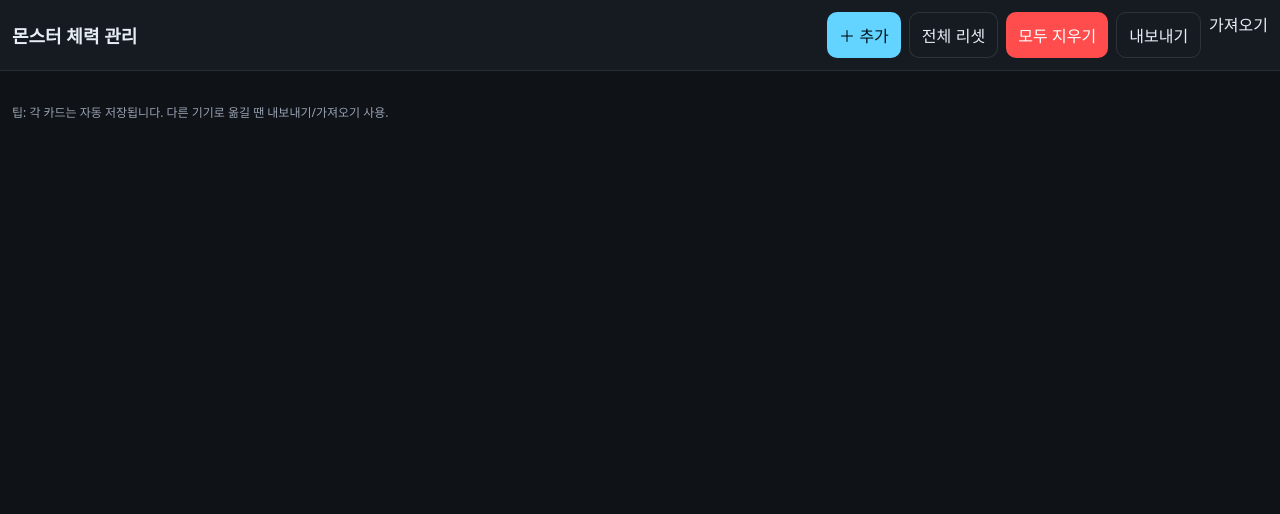
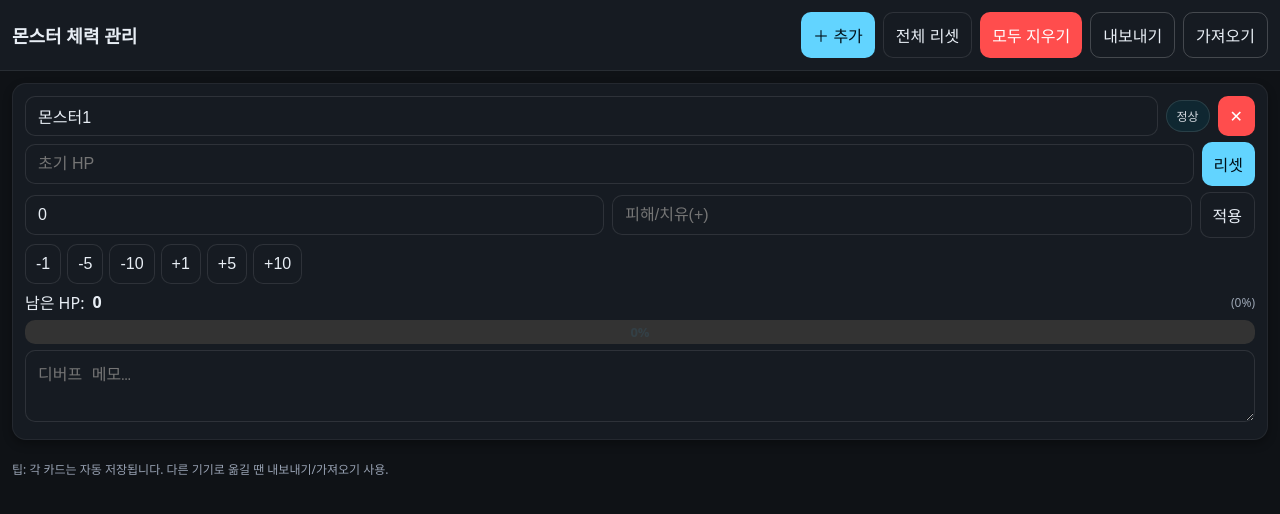
Before and after one commit to dldudwo22222-tech/monster-hp-tracker, a plain HTML site: page index.html in a window 1280 px wide. Drawn offline with Linux system fonts and the light colour scheme.

Commit message:
Add files via upload

```diff
--- a/index.html
+++ b/index.html
@@ -18,7 +18,7 @@ button,input,textarea{border-radius:10px;border:1px solid rgba(255,255,255,.1);p
 button{cursor:pointer;-webkit-tap-highlight-color:transparent}
 .primary{background:var(--accent);color:#001018;border:none}
 .danger{background:var(--danger);color:#fff;border:none}
-.ghost{background:transparent}
+.ghost{background:transparent;border:1px solid rgba(255,255,255,.2)}
 .grid{display:grid;grid-template-columns:repeat(auto-fit,minmax(300px,1fr));gap:12px;padding:12px}
 .card{background:var(--card);padding:12px;border-radius:14px;box-shadow:0 4px 10px rgba(0,0,0,.3);border:1px solid rgba(255,255,255,.06);transition:filter .2s,opacity .2s}
 .card header{display:flex;gap:8px;justify-content:space-between;align-items:center;margin-bottom:6px}
@@ -39,7 +39,6 @@ button{cursor:pointer;-webkit-tap-highlight-color:transparent}
 footer.small{padding:8px 12px;color:var(--muted);font-size:12px}
 input[type="file"]{display:none}
 kbd{background:#0d1117;border:1px solid #23262d;border-radius:6px;padding:2px 6px;font-size:12px}
-/* Big touch targets on tablets */
 button, .qbtn{min-height:40px}
 </style>
 </head>
@@ -51,9 +50,9 @@ button, .qbtn{min-height:40px}
       <button id="resetAll" title="모든 카드 현재 HP를 초기 HP로">전체 리셋</button>
       <button id="clearCalcs" class="danger" title="모든 카드 삭제">모두 지우기</button>
       <button id="exportBtn" class="ghost" title="JSON으로 내보내기">내보내기</button>
-      <label class="ghost" style="cursor:pointer" title="JSON에서 가져오기">
-        가져오기<input id="importInput" type="file" accept="application/json" />
-      </label>
+      <!-- Better 'Import' UI: button that triggers hidden input -->
+      <input id="importInput" type="file" accept="application/json" />
+      <button id="importBtn" class="ghost" title="JSON에서 가져오기">가져오기</button>
     </div>
   </div>
 
@@ -92,20 +91,20 @@ button, .qbtn{min-height:40px}
     const percent = card.init>0 ? pct(ratio) : 0;
     const st = hpState(card);
 
-    wrap.innerHTML = \`
+    wrap.innerHTML = `
       <header>
-        <input class="title" value="\${escapeHtml(card.name)}" aria-label="이름" />
-        <span class="state \${st}">\${st==='dead'?'전투불능':(st==='warning'?'위태로움':'정상')}</span>
+        <input class="title" value="${escapeHtml(card.name)}" aria-label="이름" />
+        <span class="state ${st}">${st==='dead'?'전투불능':(st==='warning'?'위태로움':'정상')}</span>
         <button class="danger delBtn" title="삭제">✕</button>
       </header>
 
       <div class="hp-row">
-        <input type="number" class="initHp" placeholder="초기 HP" value="\${card.init||''}" aria-label="초기 HP">
+        <input type="number" class="initHp" placeholder="초기 HP" value="${card.init||''}" aria-label="초기 HP">
         <button class="primary resetBtn" title="현재 HP를 초기 HP로">리셋</button>
       </div>
 
       <div class="hp-row">
-        <input type="number" class="curHp" placeholder="현재 HP" value="\${card.current||0}" aria-label="현재 HP">
+        <input type="number" class="curHp" placeholder="현재 HP" value="${card.current||0}" aria-label="현재 HP">
         <input type="number" class="dmg" placeholder="피해/치유(+)" aria-label="피해 혹은 치유 값">
         <button class="applyBtn" title="피해/치유 적용">적용</button>
       </div>
@@ -120,17 +119,17 @@ button, .qbtn{min-height:40px}
       </div>
 
       <div class="hp-row" aria-live="polite">
-        <span>남은 HP:</span><strong class="remain">\${card.current|0}</strong>
-        <span style="margin-left:auto;color:#9aa4b2;font-size:12px">(\${percent}%)</span>
+        <span>남은 HP:</span><strong class="remain">${card.current|0}</strong>
+        <span style="margin-left:auto;color:#9aa4b2;font-size:12px">(${percent}%)</span>
       </div>
 
-      <div class="hp-bar-wrap" title="\${percent}%">
-        <div class="hp-bar" style="width:\${percent}%;background:\${(card.init>0 && ratio<=0.5)?'var(--danger)':'var(--accent)'}"></div>
-        <div class="pct">\${percent}%</div>
+      <div class="hp-bar-wrap" title="${percent}%">
+        <div class="hp-bar" style="width:${percent}%;background:${(card.init>0 && ratio<=0.5)?'var(--danger)':'var(--accent)'}"></div>
+        <div class="pct">${percent}%</div>
       </div>
 
-      <textarea class="debuff" placeholder="디버프 메모…" aria-label="디버프 메모">\${escapeHtml(card.memo||'')}</textarea>
-    \`;
+      <textarea class="debuff" placeholder="디버프 메모…" aria-label="디버프 메모">${escapeHtml(card.memo||'')}</textarea>
+    `;
 
     const titleI = wrap.querySelector('.title');
     const initHpI = wrap.querySelector('.initHp');
@@ -242,7 +241,12 @@ button, .qbtn{min-height:40px}
     a.click();
     URL.revokeObjectURL(a.href);
   };
-  document.getElementById('importInput').addEventListener('change', async (e)=>{
+
+  // Better import button behavior
+  const importInput = document.getElementById('importInput');
+  const importBtn = document.getElementById('importBtn');
+  importBtn.addEventListener('click', ()=> importInput.click());
+  importInput.addEventListener('change', async (e)=>{
     const file = e.target.files?.[0];
     if(!file) return;
     try{
@@ -264,7 +268,12 @@ button, .qbtn{min-height:40px}
     }
   });
 
-  function escapeHtml(s){ return String(s).replace(/[&<>\"']/g, m=>({ '&':'&amp;','<':'&lt;','>':'&gt;','"':'&quot;',\"'\":'&#39;' }[m])); }
+  // FIX: escapeHtml JS syntax error corrected here
+  function escapeHtml(s){
+    return String(s).replace(/[&<>\"']/g, function(m){
+      return ({ '&':'&amp;', '<':'&lt;', '>':'&gt;', '"':'&quot;', "'":'&#39;' })[m];
+    });
+  }
 
   if(!state.cards.length){ addCard('몬스터1'); }
   else { render(); }
```
